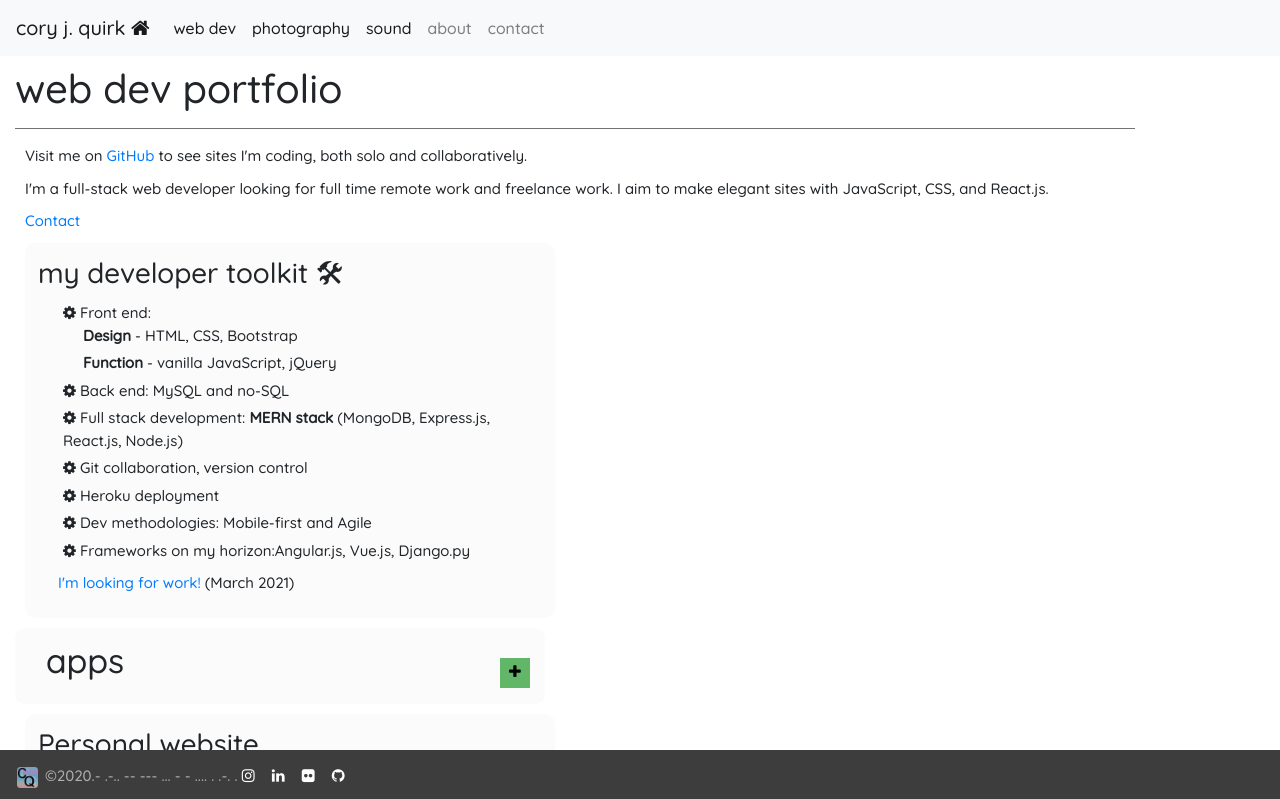
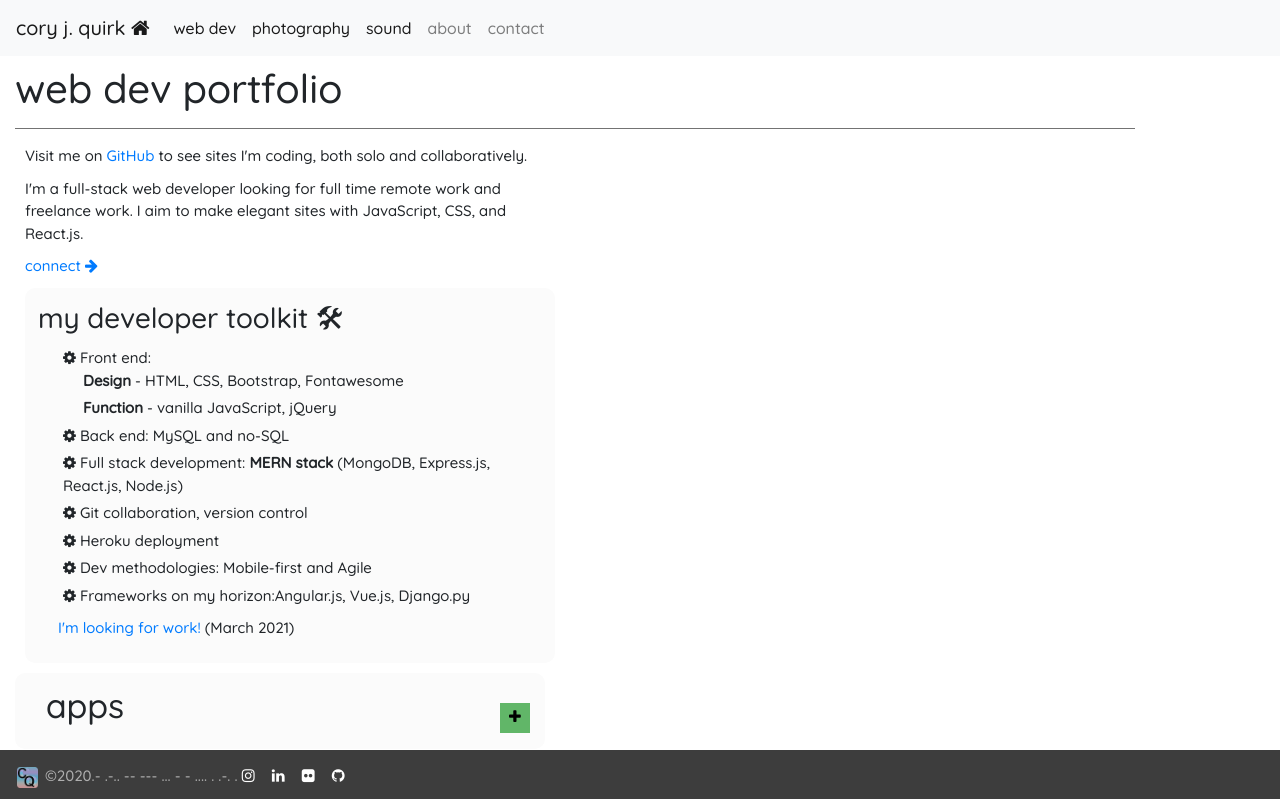
Before and after one commit to coryjquirk/portfolio, a React (Create React App) app in the folder client/: page /portfolio in a window 1280 px wide. Shown: the top 799 px of the page. Built offline with nearby package versions, Linux system fonts and the light colour scheme.

Commit message:
responsive paragraph

```diff
--- a/client/src/components/Portfolio/index.js
+++ b/client/src/components/Portfolio/index.js
@@ -36,19 +36,19 @@ function Portfolio() {
       </button>
       <h1 class="desktopHeader">web dev portfolio</h1>
       <hr class="headHr" />
-      <p>
+      <p id="pf">
         Visit me on{" "}
         <a href="https://github.com/coryjquirk" target="_blank">
           GitHub
         </a>{" "}
         to see sites I'm coding, both solo and collaboratively.
       </p>
-      <p>
+      <p id="pf">
         I'm a full-stack web developer looking for full time remote work and
         freelance work. I aim to make elegant sites with JavaScript, CSS, and React.js.
       </p>
-      <p>
-        <a href="/contact">Contact</a>
+      <p id="pf">
+        <a href="/contact">connect <i class="fa fa-arrow-right"></i></a>
       </p>
       <div>
         <div id="devToolkit">
@@ -57,10 +57,10 @@ function Portfolio() {
             <li>
               <i class="fa fa-cog"></i> Front end:{" "}
               <li><span id="desktopToolbox">
-                <strong>Design</strong> - HTML, CSS, Bootstrap
+                <strong>Design</strong> - HTML, CSS, Bootstrap, Fontawesome
               </span></li>
               <li id="mobileToolbox">
-                <strong>Design</strong> - HTML, CSS, Bootstrap
+                <strong>Design</strong> - HTML, CSS, Bootstrap, Fontawesome
               </li>
               <li><span id="desktopToolbox">
                 <strong>Function</strong> - vanilla JavaScript, jQuery
```
Also changed, not shown: 1 other file (tests, documents, lock files or other folders).
